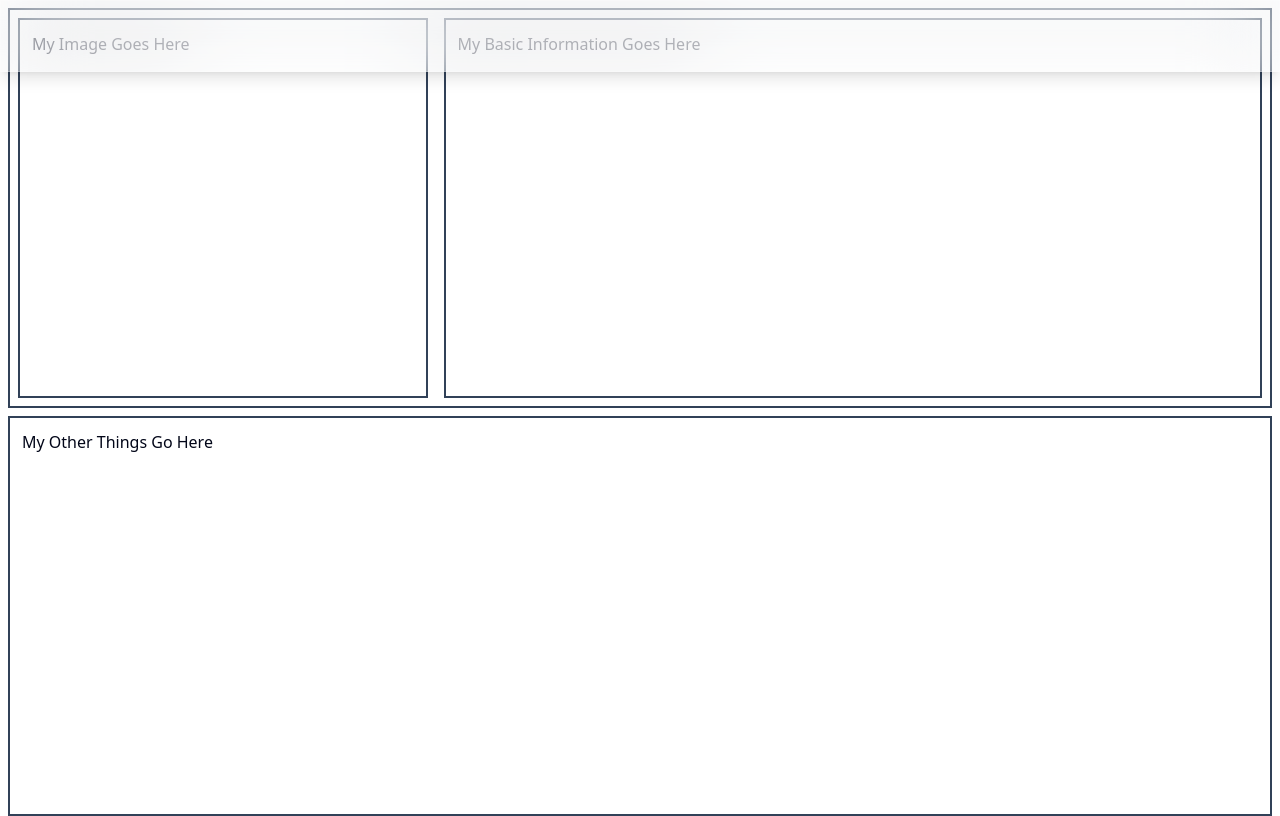
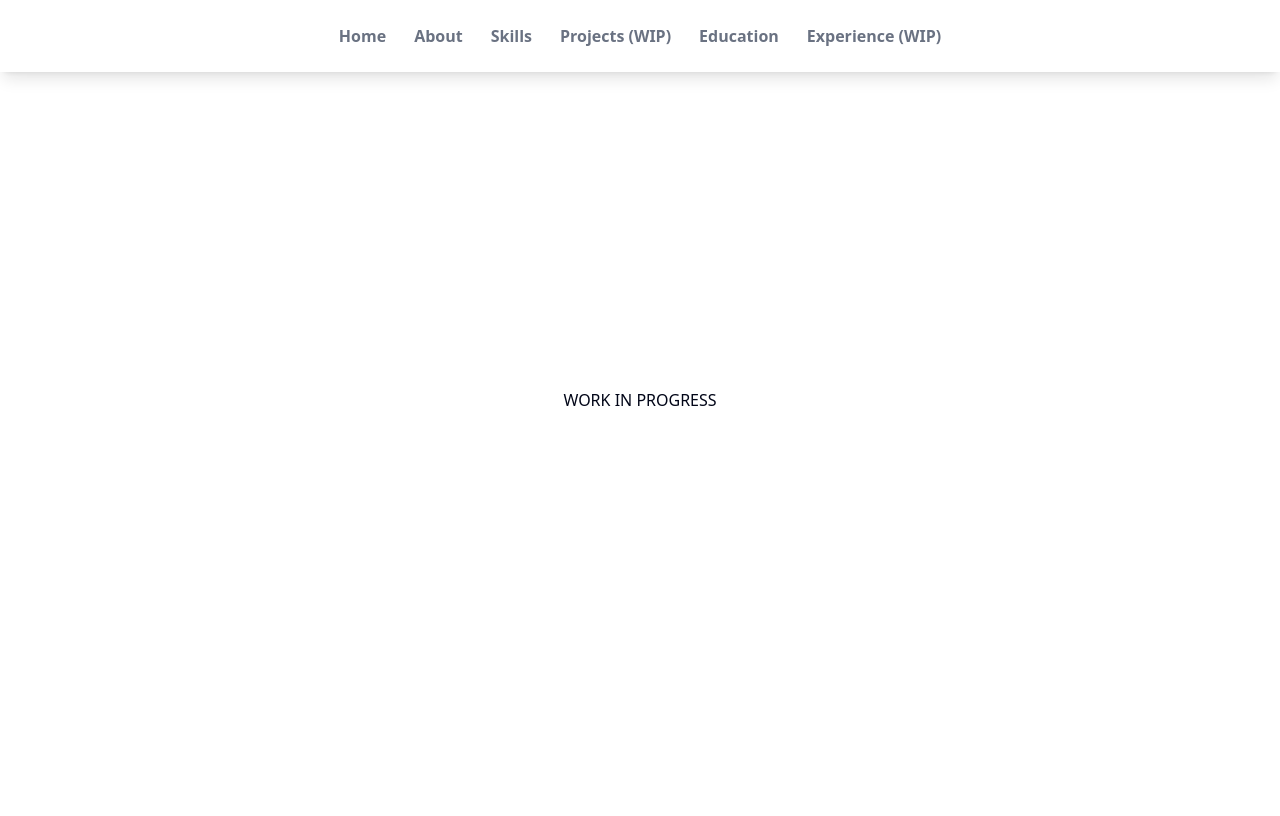
Before and after one commit to VinhLe1410/my-portfolio, a Next.js app: page / in a window 1280 px wide. Built offline with nearby package versions, Linux system fonts and the light colour scheme.

Commit message:
Chore: Finished Header (I think)

```diff
--- a/src/app/page.tsx
+++ b/src/app/page.tsx
@@ -1,25 +1,7 @@
 export default function Home() {
   return (
-    <div className="h-dvh">
-      <div
-        id="top-row-landing"
-        className="flex flex-row h-1/2 border-2 border-slate-700 m-2"
-      >
-        <div className="basis-1/3 border-2 border-slate-700 m-2 p-3">
-          {' '}
-          My Image Goes Here
-        </div>
-        <div className="basis-2/3 border-2 border-slate-700 m-2 p-3">
-          {' '}
-          My Basic Information Goes Here
-        </div>
-      </div>
-      <div
-        id="bottom-row-landing"
-        className="h-1/2 border-2 border-slate-700 m-2 p-3"
-      >
-        My Other Things Go Here
-      </div>
+    <div className="h-dvh flex justify-center items-center">
+      WORK IN PROGRESS
     </div>
   );
 }
--- a/src/components/header.tsx
+++ b/src/components/header.tsx
@@ -2,6 +2,9 @@
 
 import React from 'react';
 import { motion } from 'motion/react';
+import Link from 'next/link';
+
+import { links } from '@/lib/data';
 
 export default function Header() {
   return (
@@ -13,6 +16,28 @@ export default function Header() {
         initial={{ y: -100, opacity: 0 }}
         animate={{ y: 0, opacity: 1 }}
       ></motion.div>
+
+      <nav className="flex fixed top-0 h-[4.5rem] w-full">
+        <ul className="flex w-full items-center justify-center
+                        font-bold text-gray-500 gap-1">
+          {links.map((link) => (
+            <motion.li
+              className="flex items-center justify-center"
+              key={link.hash}
+              initial={{ y: -100, opacity: 0 }}
+              animate={{ y: 0, opacity: 1 }}
+            >
+              <Link
+                className="flex w-full p-3 items-center justify-center
+                          hover:text-gray-950 transition"
+                href={link.hash}
+              >
+                {link.name}
+              </Link>
+            </motion.li>
+          ))}
+        </ul>
+      </nav>
     </header>
   );
 }
--- /dev/null
+++ b/src/lib/data.ts
@@ -0,0 +1,26 @@
+export const links = [
+  {
+    name: "Home",
+    hash: "#home",
+  },
+  {
+    name: "About",
+    hash: "#about",
+  },
+  {
+    name: "Skills",
+    hash: "#skills",
+  },
+  {
+    name: "Projects (WIP)",
+    hash: "#projects",
+  },
+  {
+    name: "Education",
+    hash: "#education",
+  },
+  {
+    name: "Experience (WIP)",
+    hash: "#experience",
+  },
+] as const; // Explicitly defined value, read-only
```
